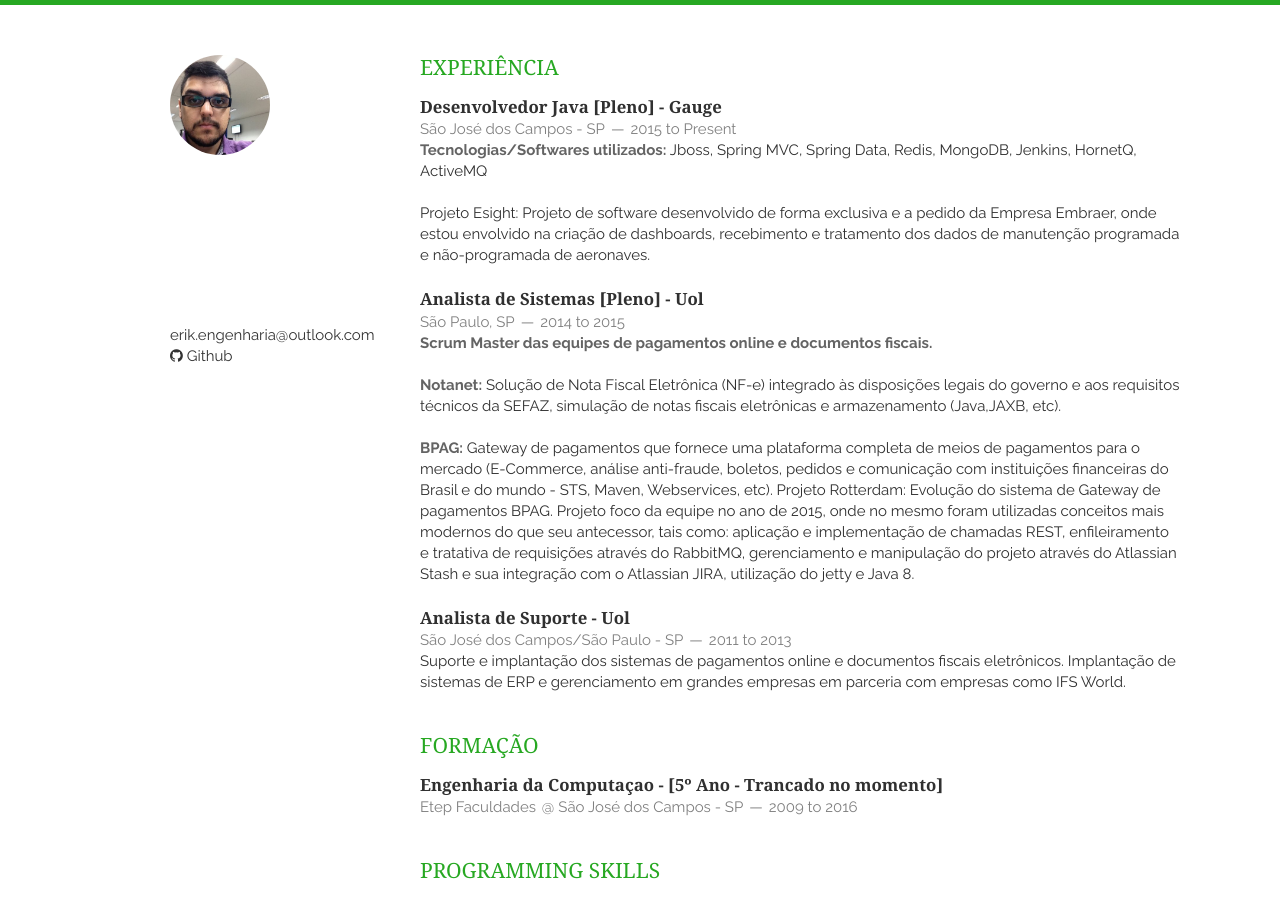
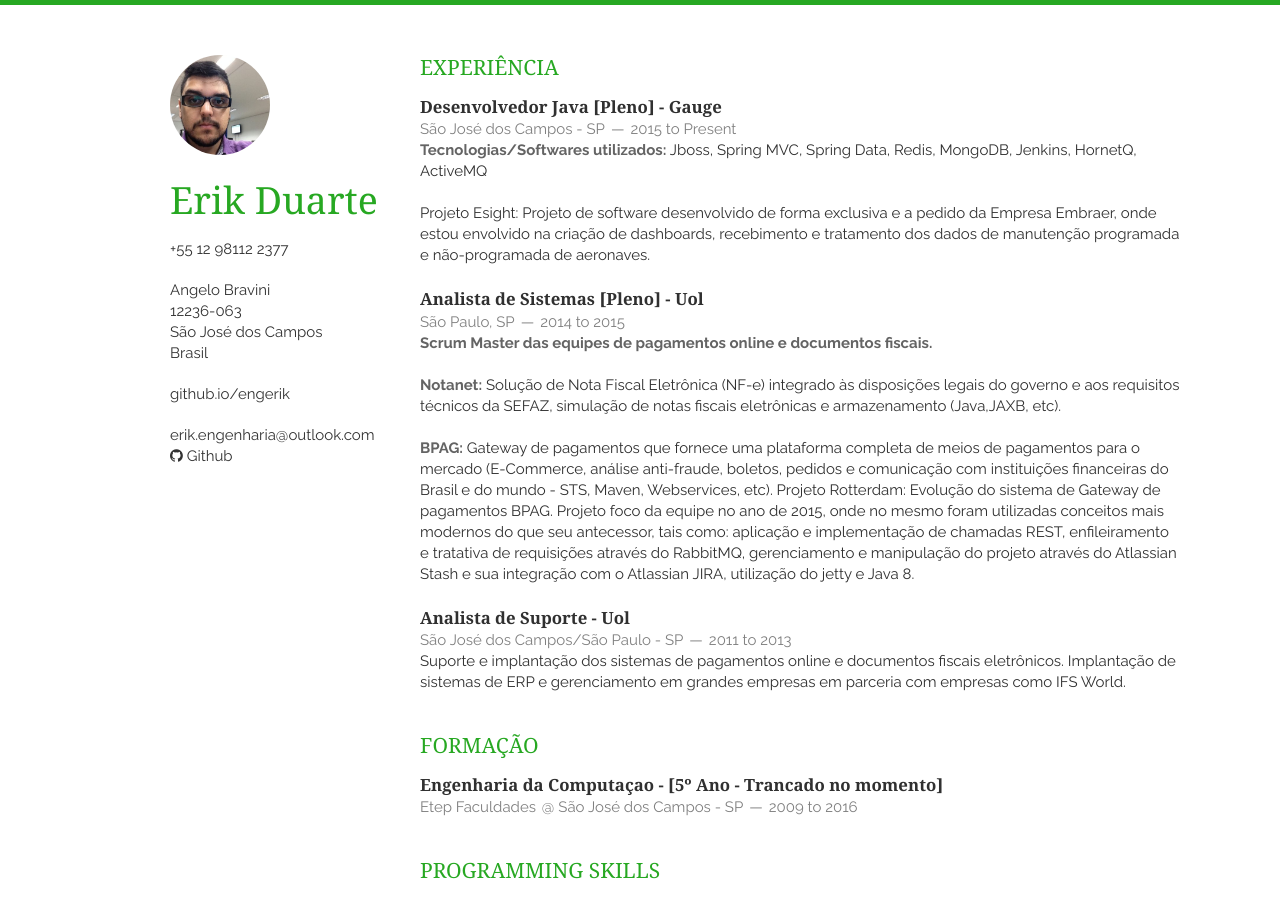
Before and after one commit to EngErik/EngErik.github.io, a Jekyll site: the page built from vitae.html, in a window 1280 px wide and 900 px high. Built offline with Jekyll 4.4.1, drawn with Linux system fonts in a browser that asks for light colours; nearby versions of some CDN libraries; Markdown is read by kramdown in place of the engine named in the settings.

Commit message:
Ajuste do arquivo de config

```diff
--- a/_config.yml
+++ b/_config.yml
@@ -18,7 +18,17 @@
 description: Personal blog and resume
 avatar: profile.png
 email: erik.engenharia@outlook.com
+email_full: mailto:erik.engenharia@outlook.com
+website: github.io/engerik
+website_full: https://engerik.github.io/
 github: engerik
+tel: +55 12 98112 2377
+tel_full: tel:+5512981122377
+google_maps: 'https://www.google.com/maps/place/R.+Ângelo+Bravini,+300+-+Jardim+Terras+do+Sul,+São+José+dos+Campos+-+SP,+12236-063'
+address: Angelo Bravini
+postcode: 12236-063
+city: São José dos Campos
+country: Brasil
 linkedin: erik-paula-b250b699
 #Comment out if you don't want disqus
 disqus: username
--- a/_layouts/vitae_layout.html
+++ b/_layouts/vitae_layout.html
@@ -26,7 +26,7 @@
 <div class="container">
     <header class="four columns">
         <img src="{{ site.baseurl }}static/img/profile.png" class="me">
-        <h1>{{ site.name }}</h1>
+        <h1>{{ site.author }}</h1>
         <p>
             <a href="{{ site.tel_full }}">{{ site.tel }}</a>
         </p>
```
